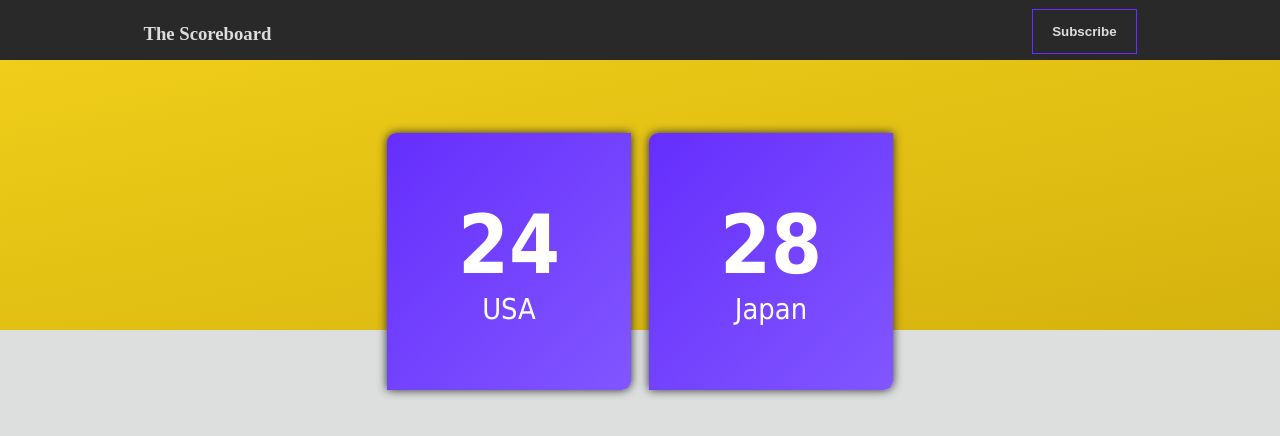
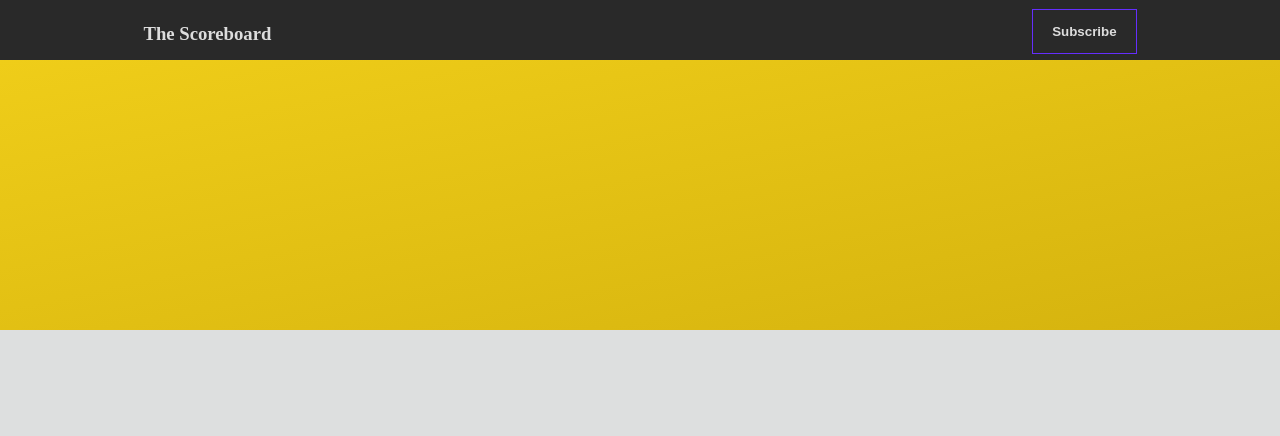
Before and after one commit to naberin/oracle.cloud.native.frontend, a Vue app in the folder portal/: page / in a window 1280 px wide. Shown: the top 436 px of the page. Built offline with nearby package versions, Linux system fonts and the light colour scheme.

Commit message:
Removed Scorecards from Homepage

```diff
--- a/portal/src/pages/HomePage.vue
+++ b/portal/src/pages/HomePage.vue
@@ -4,9 +4,6 @@
       <section id="games-count-banner" class="banner banner-lg">
         <div class="container allow-overflow">
 
-          <Scorecard :defender="defender" :challenger="challenger">
-
-          </Scorecard>
         </div>
       </section>
     </Hero>
@@ -15,15 +12,12 @@
 
 <script>
 import Hero from "@/components/Hero";
-import Scorecard from "@/components/Scorecard";
 
 export default {
   name: "HomePage",
-  components: {Scorecard, Hero},
+  components: {Hero},
   data: function(){
     return{
-      defender: {"name": "USA", gameScore: "24", streakScore: "02"},
-      challenger: {"name": "Japan", gameScore: "28", streakScore: "03"},
     }
   }
 }
```
